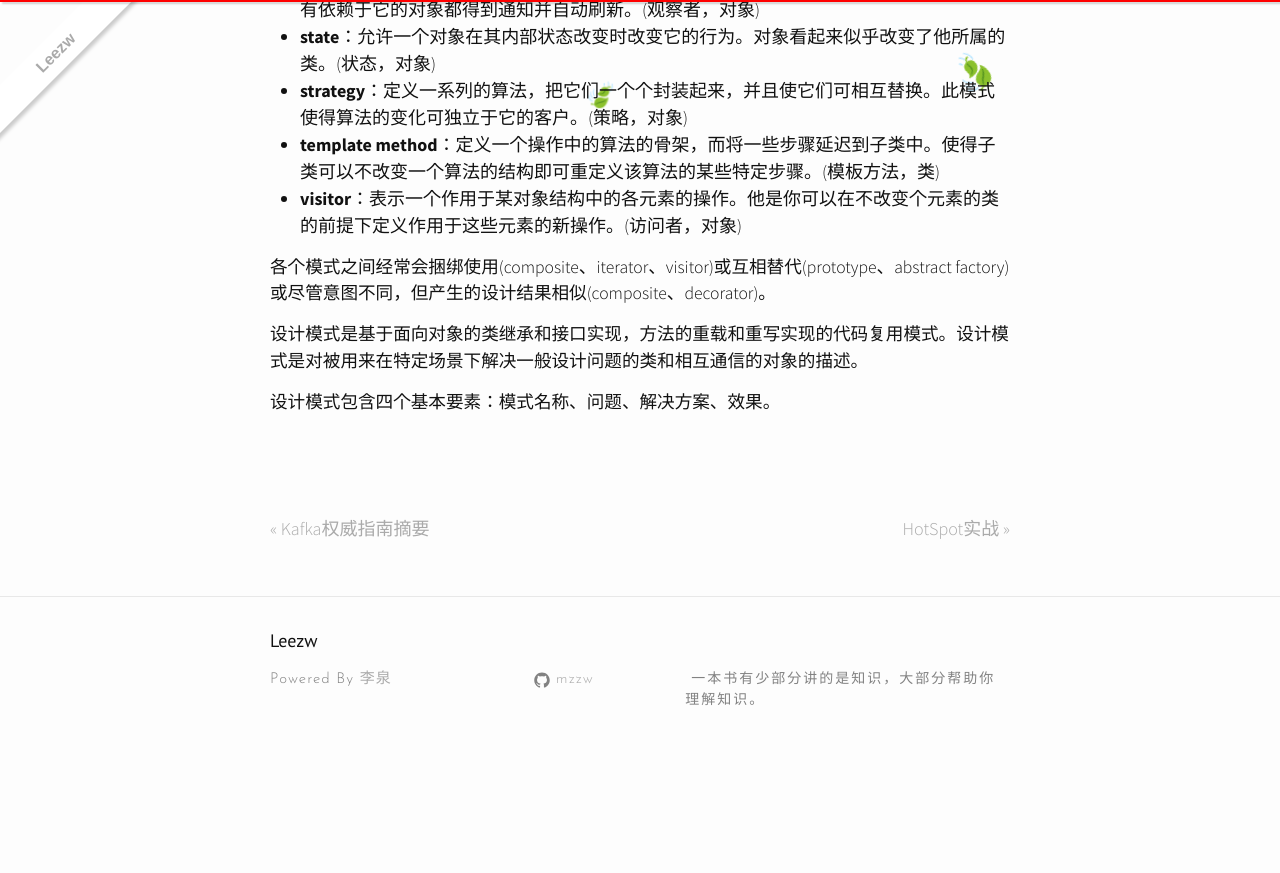
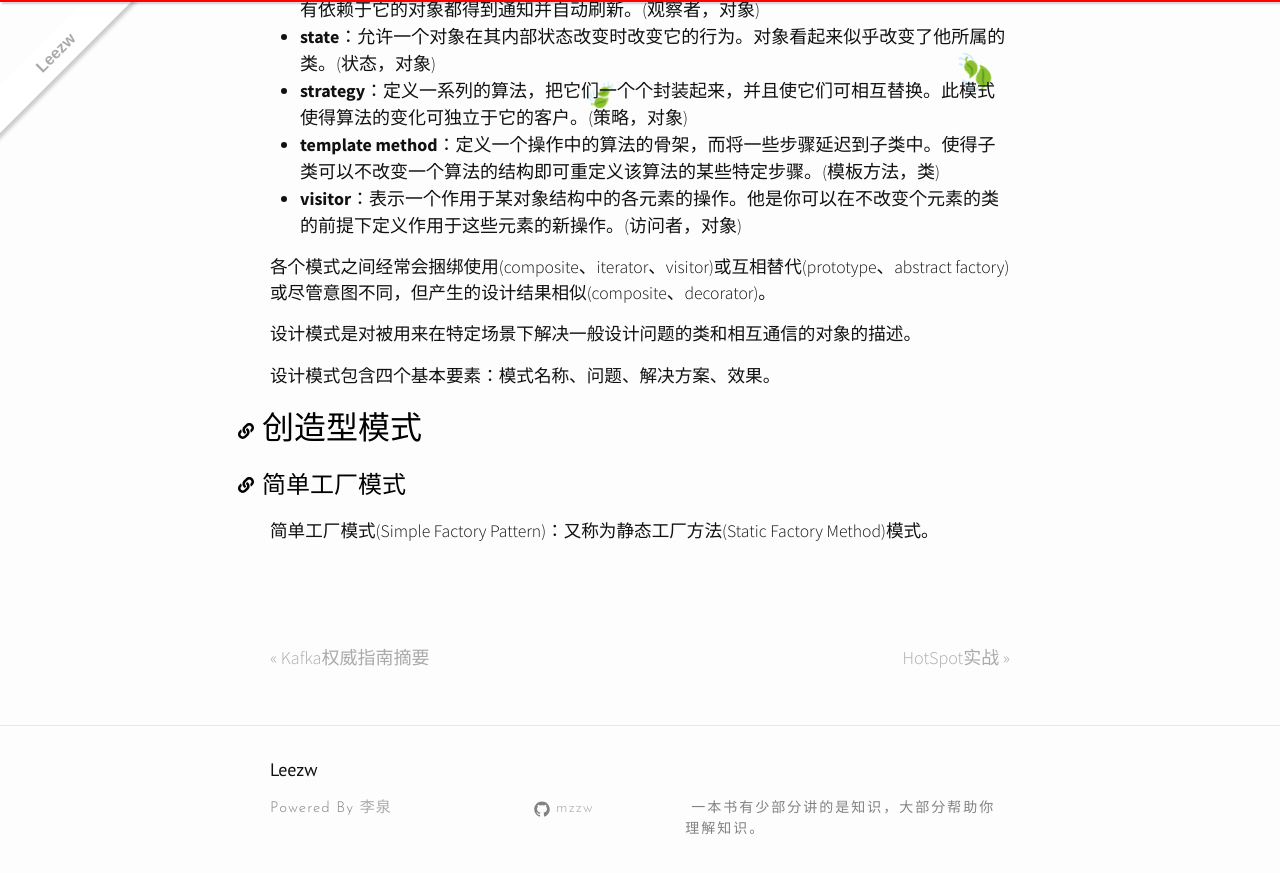
Before and after one commit to quantum-li/quantum-li.github.io, a Jekyll site: the page built from _posts/2020-05-15-design-patterns-elements-of-reusable-object-oriented-software.md, in a window 1280 px wide and 900 px high, scrolled down 1378 px. Shown: the top 873 px of the window. Built offline with Jekyll 4.4.1, drawn with Linux system fonts in a browser that asks for light colours; nearby versions of some CDN libraries; comment, search, counter and statistics services are not loaded; before the commit the page ends 2149 px from its top, so only the background shows below that.

Commit message:
Update 2020-05-15-design-patterns-elements-of-reusable-object-oriented-software.md

```diff
--- a/_posts/2020-05-15-design-patterns-elements-of-reusable-object-oriented-software.md
+++ b/_posts/2020-05-15-design-patterns-elements-of-reusable-object-oriented-software.md
@@ -43,6 +43,12 @@ excerpt: 所有结构良好的面向对象软件体系结构中都包含了许
 
 各个模式之间经常会捆绑使用(composite、iterator、visitor)或互相替代(prototype、abstract factory)或尽管意图不同，但产生的设计结果相似(composite、decorator)。
 
-设计模式是基于面向对象的类继承和接口实现，方法的重载和重写实现的代码复用模式。设计模式是对被用来在特定场景下解决一般设计问题的类和相互通信的对象的描述。
+设计模式是对被用来在特定场景下解决一般设计问题的类和相互通信的对象的描述。
 
 设计模式包含四个基本要素：模式名称、问题、解决方案、效果。
+
+# 创造型模式
+
+## 简单工厂模式
+
+简单工厂模式(Simple Factory Pattern)：又称为静态工厂方法(Static Factory Method)模式。
```
